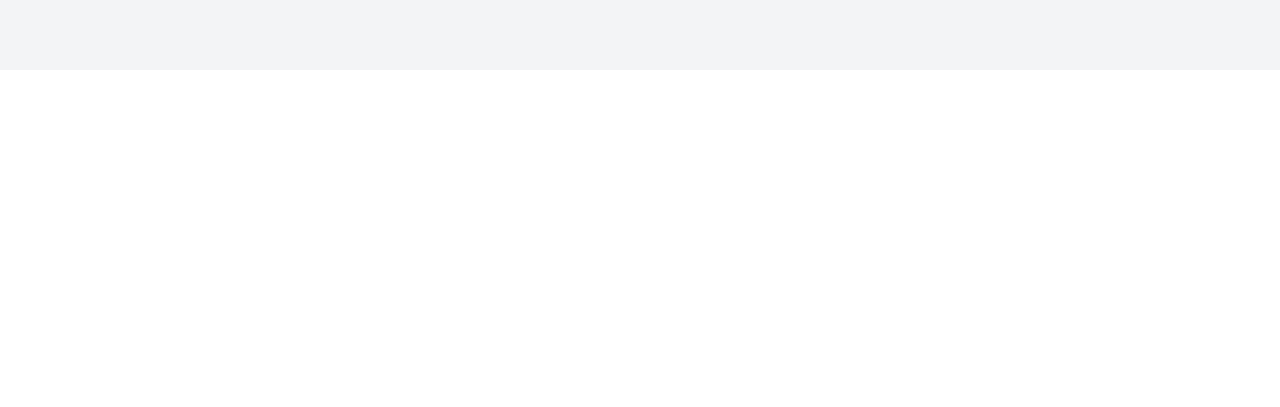
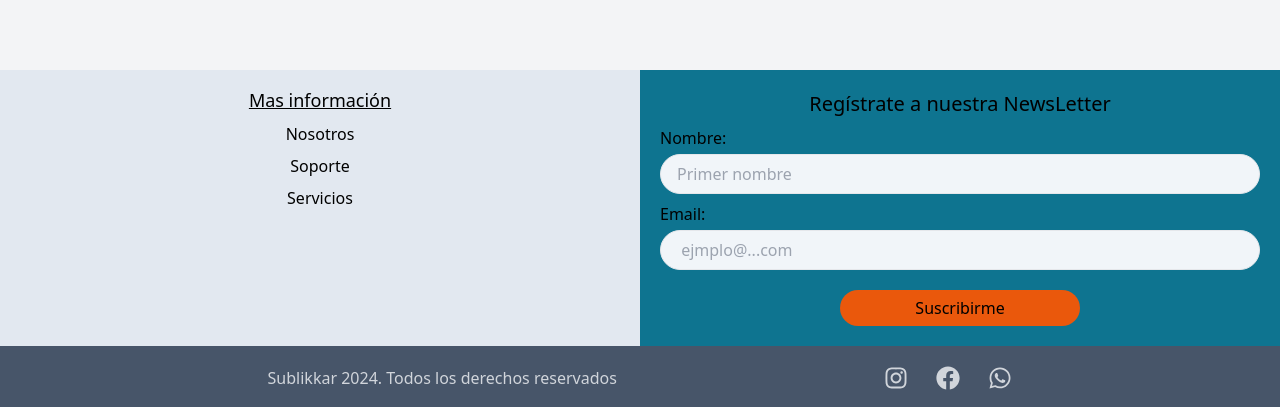
Before and after one commit to m4xcav/proyecto_final, a React (Vite) app in the folder Cliente/: page / in a window 1280 px wide. Shown: the part 1822-2229 px from the top of the page. Before the commit the page ends 1892 px from the top, so only its background shows below. Built offline with nearby package versions, Linux system fonts and the light colour scheme.

Commit message:
:sparkles: agregando footer :sparkles:

```diff
--- a/Cliente/src/App.jsx
+++ b/Cliente/src/App.jsx
@@ -1,14 +1,14 @@
 import "./App.css";
 import Navbar from "./components/navBar/NavBar"
 import RoutesPoyect from "./routes/RoutesPoyect";
-import Carrusel from "./components/carrusel/Carrusel";
+import Footer from "./components/footer/Footer";
 
 const App = () => {
 	return (
 		<>
 			<Navbar/>
 			<RoutesPoyect/>
-
+			<Footer/>
 		</>
 	);
 };
--- a/Cliente/src/components/footer/Footer.jsx
+++ b/Cliente/src/components/footer/Footer.jsx
@@ -0,0 +1,94 @@
+import { Link } from "react-router-dom";
+import { FaFacebook } from "react-icons/fa";
+import { FaInstagram } from "react-icons/fa";
+import { FaWhatsapp } from "react-icons/fa";
+import { useState } from "react";
+
+	const Footer = () => {
+
+		const [newsLetterData, setNewsLetterData] = useState({
+			nombre:"",
+			email:""
+		})
+
+		const handleChange = (e) => {
+			const {name, value} = e.target
+			setNewsLetterData({...newsLetterData,[name]:value})
+		}
+
+		const handleSubmit = (e) => {
+			e.preventDefault();
+			const trimmedData = {
+				nombre: newsLetterData.nombre.trim(),
+				email: newsLetterData.email.trim()
+			};
+			console.log('datos enviados', trimmedData)
+			setNewsLetterData({
+				nombre:"",
+				email:""
+			})
+		}
+
+		return (
+			<footer className="bg-slate-200">
+				<div className="sm:flex sm:flex-row-reverse sm:justify-between">
+					<form className="bg-cyan-700 flex flex-col gap-2 p-5 sm:bg-cyan-700 sm:w-6/12 lg:w-6/12" onSubmit={handleSubmit} method="post">
+						<h2 className="flex justify-center text-center text-xl ">Regístrate a nuestra NewsLetter</h2>
+						<div className="flex flex-col">
+							<label className="mb-1" htmlFor="input_nombre">Nombre:</label>
+							<input
+								className="border bg-slate-100 outline-none focus:ring-1 focus:ring-red-700 transition rounded-full h-10 px-4"
+								type="text"
+								value={newsLetterData.nombre}
+								onChange={handleChange}
+								name="nombre"
+								id="input_nombre"
+								placeholder="Primer nombre"
+								required
+							/>
+						</div>
+						<div className="flex flex-col">
+							<label className="mb-1" htmlFor="input_email">Email:</label>
+							<input
+								className="border bg-slate-100 outline-none focus:ring-1 focus:ring-red-700 transition rounded-full h-10 px-4"
+								type="email"
+								value={newsLetterData.email}
+								onChange={handleChange}
+								name="email"
+								id="input_email"
+								placeholder=" ejmplo@...com"
+								required
+							/>
+						</div>
+						<button type="submit" className="bg-orange-600 mx-auto rounded-full mt-3 w-60 h-9 hover:bg-orange-300 transition">Suscribirme</button>
+					</form>
+					<div className="flex justify-center flex-1 py-4 border border-t-slate-400 sm:border-none">
+						<div className="flex flex-col gap-2 items-center">
+							<h2 className="underline text-lg font-medium">Mas información</h2>
+							<Link className="hover:text-red-600  hover:underline transition-all">Nosotros</Link>
+							<Link className="hover:text-red-600  hover:underline transition-all">Soporte</Link>
+							<Link className="hover:text-red-600 hover:underline transition-all">Servicios</Link>
+						</div>
+
+					</div>
+				</div>
+
+				<div className="flex flex-col justify-center place-items-center py-3 bg-slate-600 sm:flex-row-reverse sm:justify-evenly ">
+					<div className="flex justify-center gap-7 py-2">
+						<Link to={'https://www.instagram.com/sublikkar?igsh=Y3ZxcWM1MDNoNzl2'} target="blank">
+							<FaInstagram className="text-2xl text-gray-300 hover:text-white transition" />
+						</Link>
+						<Link target="blank">
+							<FaFacebook className="text-2xl text-gray-300 hover:text-white transition" />
+						</Link>
+						<Link to={'https://wa.link/e19qkr'} target="blank">
+							<FaWhatsapp className="text-2xl text-gray-300 hover:text-white transition" />
+						</Link>
+					</div>
+					<h4 className=" text-gray-300 text-sm sm:text-base">Sublikkar 2024. Todos los derechos reservados</h4>
+				</div>
+			</footer>
+		);
+	};
+
+	export default Footer;
```
